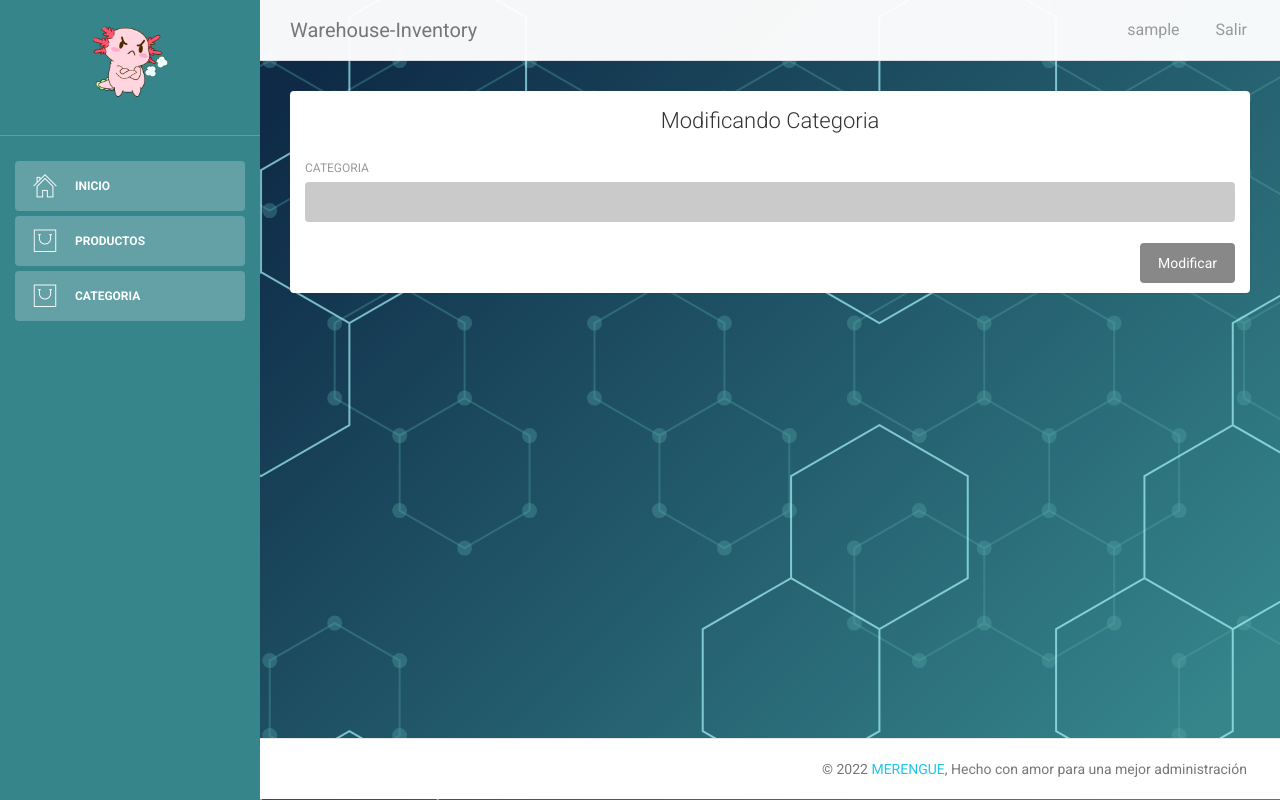
After one commit to Darkseid94/warehouse, a PHP site: page /body-admin/modC.php?id_categoria=1 in a window 1280 px wide. The commit adds this page. Run offline with PHP 8.4, Linux system fonts and the light colour scheme; the visitor is signed in with stand-in values (Sample User, id 1); data that the repository does not hold is empty; some libraries are stand-ins or nearby versions.

Commit message:
añadi categorias

```diff
--- /dev/null
+++ b/body-admin/modC.php
@@ -0,0 +1,126 @@
+<?php
+  session_start();
+  if($_SESSION["logueado"] == TRUE) {
+?>
+<!doctype html>
+<html lang="en">
+<head>
+	<meta charset="utf-8" />
+	<link rel="icon" type="image/png" href="../img/ico.ico">
+	<meta http-equiv="X-UA-Compatible" content="IE=edge,chrome=1" />
+
+	<title>Warehouse-inventory</title>
+
+	<meta content='width=device-width, initial-scale=1.0, maximum-scale=1.0, user-scalable=0' name='viewport' />
+    <meta name="viewport" content="width=device-width" />
+
+
+    <!-- Bootstrap core CSS     -->
+    <link href="assets/css/bootstrap.min.css" rel="stylesheet" />
+
+    <!-- Animation library for notifications   -->
+    <link href="assets/css/animate.min.css" rel="stylesheet"/>
+
+    <!--  Light Bootstrap Table core CSS    -->
+    <link href="assets/css/light-bootstrap-dashboard.css?v=1.4.0" rel="stylesheet"/>
+
+
+    <!--  CSS for Demo Purpose, don't include it in your project     -->
+    <link href="assets/css/demo.css" rel="stylesheet" />
+
+
+    <!--     Fonts and icons     -->
+    <link href="http://maxcdn.bootstrapcdn.com/font-awesome/4.2.0/css/font-awesome.min.css" rel="stylesheet">
+    <link href='http://fonts.googleapis.com/css?family=Roboto:400,700,300' rel='stylesheet' type='text/css'>
+    <link href="assets/css/pe-icon-7-stroke.css" rel="stylesheet" />
+    <link rel="stylesheet" href="../css/estilos.css">
+</head>
+<body>
+
+<div class="wrapper">
+    <?php require("menuVertical.php");?>
+
+    <div class="main-panel">
+        <?php require("menuHorizontal.php");?>
+        <div class="content">
+            <div class="container-fluid">
+                <div class="row">
+                    <div class="col-md-12">
+                        <div class="card">
+                            <div class="header">
+                            <?php
+                                $id_categoria=$_GET['id_categoria'];
+			                    $categoria=$_GET['categoria'];
+                            ?>
+                                <center><h4 class="title">Modificando Categoria <?php echo $categoria;?></h4></center>
+                            </div>
+                            <div class="content">
+
+                                <form action="../body-php/controlador/modCategoria.php" method="post">
+
+
+                                    <div class="row">
+                                        <div class="col-md-12">
+                                            <div class="form-group">
+                                                <label>Categoria</label>
+                                                <input type="text" name="categoria" value="<?php echo $categoria; ?>" class="form-control" required>
+                                            </div>
+                                        </div>
+                                    </div>
+
+                                        <input type="hidden" name="id_categoria" value="<?php echo $id_categoria; ?>" class="form-control">
+
+
+                                    <button type="submit" name="enviar" class="btn btn-secondary btn-fill pull-right">Modificar</button>
+                                    <div class="clearfix"></div>
+
+
+                                </form>
+                            </div>
+                        </div>
+                    </div>
+                </div>
+            </div>
+        </div>
+
+
+        <?php require("pie.php"); ?>
+
+    </div>
+</div>
+
+
+</body>
+
+    <!--   Core JS Files   -->
+    <script src="assets/js/jquery.3.2.1.min.js" type="text/javascript"></script>
+	<script src="assets/js/bootstrap.min.js" type="text/javascript"></script>
+
+	<!--  Charts Plugin -->
+	<script src="assets/js/chartist.min.js"></script>
+
+    <!--  Notifications Plugin    -->
+    <script src="assets/js/bootstrap-notify.js"></script>
+
+    <!--  Google Maps Plugin    -->
+    <script type="text/javascript" src="https://maps.googleapis.com/maps/api/js?key=YOUR_KEY_HERE"></script>
+
+    <!-- Light Bootstrap Table Core javascript and methods for Demo purpose -->
+	<script src="assets/js/light-bootstrap-dashboard.js?v=1.4.0"></script>
+
+	<!-- Light Bootstrap Table DEMO methods, don't include it in your project! -->
+	<script src="assets/js/demo.js"></script>
+
+</html>
+<?php
+}
+else
+{
+ echo "
+  <html>
+  <head>
+  <meta http-equiv='REFRESH' content='0;url=../index.php'>
+  </head>
+  </html>";
+}
+?>
--- a/body-admin/pie.php
+++ b/body-admin/pie.php
@@ -1,7 +1,7 @@
 <footer class="footer">
             <div class="container-fluid">
                 <p class="copyright pull-right">
-                    &copy; <script>document.write(new Date().getFullYear())</script> <a href="#">xxDARKSEIDxx</a>, Hecho con amor para una mejor administración
+                    &copy; <script>document.write(new Date().getFullYear())</script> <a href="#">MERENGUE</a>, Hecho con amor para una mejor administración
                 </p>
             </div>
         </footer>
--- a/body-php/controlador/addCategoria.php
+++ b/body-php/controlador/addCategoria.php
@@ -11,7 +11,7 @@ if(isset($_POST["enviar"])) {
         //ejecusion de la consulta
        if(mysqli_query($conexion, $consulta)){
             $mensaje2="Categoria ".$categoria." agregado correctamente";
-           Header("Location: ../../body-admin/productos.php?mensaje2=".$mensaje2."");
+           Header("Location: ../../body-admin/categoria.php?mensaje2=".$mensaje2."");
         }
         $conexion->close();  //serramos mysql
 
```
Also changed, not shown: body-admin/categoria.php (+5 -5 lines), body-php/controlador/deleteC.php (added, +23 -0 lines), body-php/controlador/modCategoria.php (added, +20 -0 lines), 1 other file.
